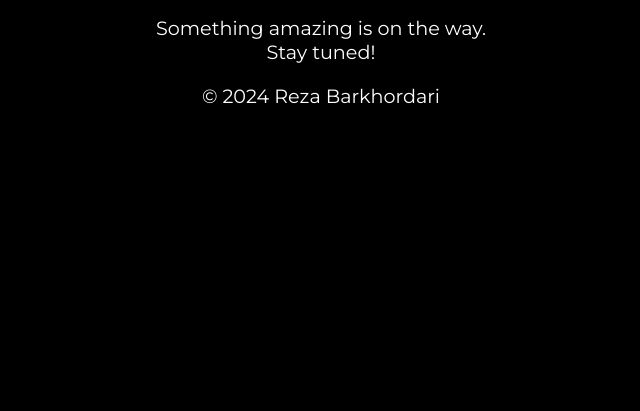
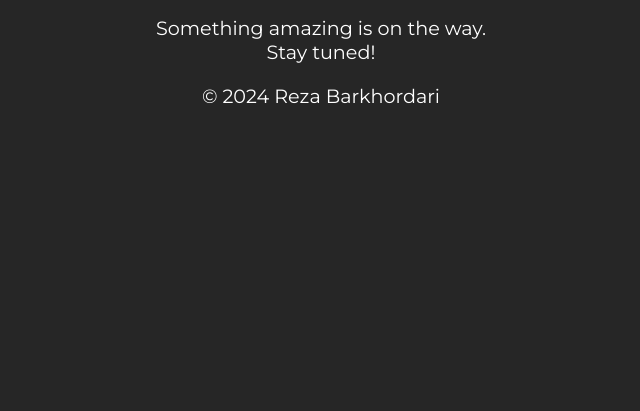
Before and after one commit to rezabrkh/rezabarkhordari.ir, a plain HTML site: page index.html in a window 1280 px wide. Shown: the part 389-800 px from the top of the page, without its empty margins (319-959 px from the left). Drawn offline with Linux system fonts and the light colour scheme.

Commit message:
Update styles.css

```diff
--- a/styles.css
+++ b/styles.css
@@ -3,7 +3,7 @@ body {
 
   margin: 0;
   font-family: "Montserrat", sans-serif;
-  background-color: #000;
+  background-color: #262626;
   color: #fff;
   display: flex;
   justify-content: center;
```
